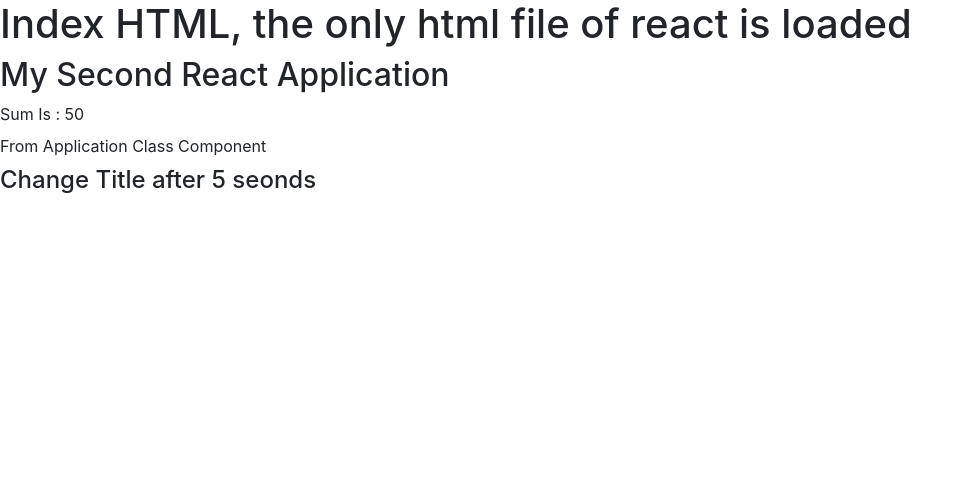
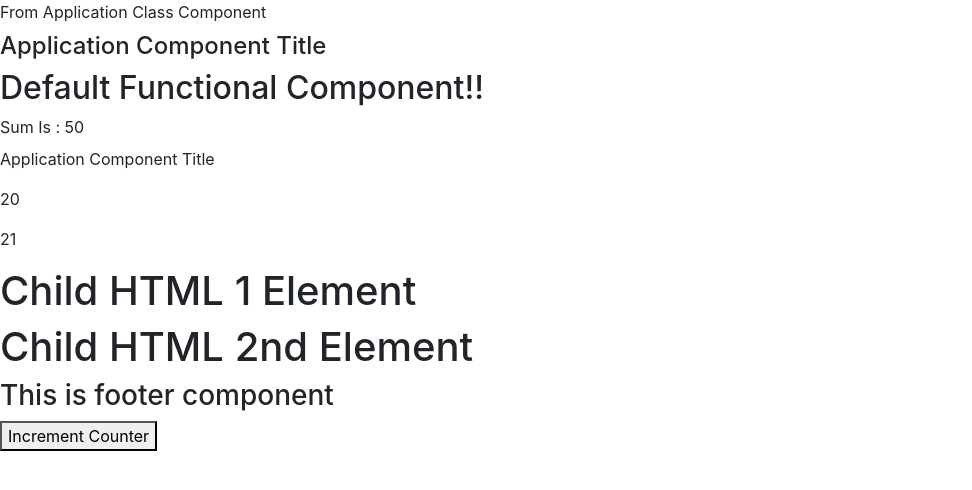
Before and after one commit to MishraAshish/MERNStack14, a React app in the folder reactapp/: page / in a window 1280 px wide. Shown: the whole page, without its empty margins (0-972 px from the left). Built offline with nearby package versions, Linux system fonts and the light colour scheme.

Commit message:
parent child data sharing

```diff
--- /dev/null
+++ b/reactapp/src/app/Common/DefaultComponent.js
@@ -0,0 +1,30 @@
+import React from "react";
+
+let DefaultApp = (props)=>{
+    let firstValue = 25;
+    let secondValue = 25;
+    let title = "Default Functional Component!!";
+
+    //props.counter = props.counter + 1; //props are immutable
+
+    let myCounter = props.counter + 1
+    return(
+        <>
+            <h2>{title}</h2>
+            <label>Sum Is : {firstValue+ secondValue}</label>
+            <p>{props.parentTitle}</p>
+            <p>{props.counter}</p>
+            <p>{myCounter}</p>
+
+            {props.children[0]}
+            {props.children[1]}
+            {props.children[2]}
+        </>
+    )
+}
+
+export default DefaultApp;
+
+
+//class component and functional component
+//sharing data between components
--- /dev/null
+++ b/reactapp/src/app/Common/FooterComponent.js
@@ -0,0 +1,20 @@
+import React from "react";
+
+let Footer = (props)=>{
+
+    return(
+        <>
+            <h3>This is footer component</h3>
+            {props.children&& props.children[0]}
+            {props.children&& props.children[1]}
+
+            <button onClick={()=>props.clickCounter(5)}>Increment Counter</button>
+        </>
+    )
+}
+
+export default Footer;
+
+
+//class component and functional component
+//sharing data between components
--- a/reactapp/src/app/app.js
+++ b/reactapp/src/app/app.js
@@ -1,46 +1,70 @@
 import React, { Component } from "react";
+import DefaultApp from "./Common/DefaultComponent";
+import Footer from "./Common/FooterComponent";
 
-export class ApplicationComponent extends Component{
+
+export default class ApplicationComponent extends Component{
 
     constructor(props){
         super();
+        //allows us to manipulate the virtual dom
         this.state = {
-            title : "Application Component Title"
+            title : "Application Component Title",
+            counter : 20
         }
-
-        //this.titleChange();
     }
 
-    titleChange = setInterval(() => {
+    // titleChange = setInterval(() => {
+    //     //this.setState({}) - callback api used to generate new state
+    //     this.setState({
+    //         //title : "Application Component Title"
+    //         title : "Change Title after 10 seconds"
+    //     })
+    //     console.log(this.state.title);
+    // }, 10000);//updating at every 10 seconds
+
+    //event handler
+    updateCounter = (counter)=>{
+        //alert("Alerted!!" + this.state.counter)
+
+        //setState : an api provided by react to pass the message to react that there is change in state jut re-render
+        //the new v-dom will be created and this happens in batch format
         this.setState({
-            title : "Change Title after 5 seonds"
+            counter : this.state.counter + counter
         })
-        console.log(this.state.title);
-    }, 5000);
 
-    //virtual dom of component
+
+        //this.state.counter++;
+
+        //this should be avoided
+        //this.forceUpdate(); //it skips the other life cycle methods of class component like : shouldComponent
+
+        //evt.preventDefault();//any default behaviour we must stop
+    }
+
+
+    //virtual dom of component // 1 - state  ==>  2 - state
     render(){
+        console.log("Render component")
         return(
             <div>
                 <label>From Application Class Component</label>
                 <h4>{this.state.title}</h4>
+
+                <DefaultApp parentTitle={this.state.title} counter={this.state.counter}>
+                    <h1>Child HTML 1 Element</h1>
+                    <h1>Child HTML 2nd Element</h1>
+                    {/* <Footer/> */}
+                </DefaultApp>
+                {/* <Footer>
+                    <h1>Child HTML 1 Element</h1>
+                    <h1>Child HTML 2nd Element</h1>
+                </Footer> */}
+
+                {/* <button onClick={this.updateCounter}>Increment Counter</button> */}
+
+                <Footer clickCounter={this.updateCounter} counter={this.state.counter}/>
             </div>
         )
     }
-
 }
-
-
-let DefaultApp = ()=>{
-    let firstValue = 25;
-    let secondValue = 25;
-    let title = "My Second React Application";
-    return(
-        <>
-            <h2>{title}</h2>
-            <label>Sum Is : {firstValue+ secondValue}</label>
-        </>
-    )
-}
-
-export default DefaultApp;
--- a/reactapp/src/index.html
+++ b/reactapp/src/index.html
@@ -8,7 +8,7 @@
     <title>Shopping Cart App</title>
 </head>
 <body>
-    <h1> Index HTML, the only html file of react is loaded </h1>
+    <!-- <h1> Index HTML, the only html file of react is loaded </h1> -->
     <div id="root">Root Element</div>
 </body>
     <script src="/index.bundle.js" ></script>
--- a/reactapp/src/index.js
+++ b/reactapp/src/index.js
@@ -3,14 +3,11 @@
 import React from "react"; // default import
 import * as ReactDOM from "react-dom/client"; // importing all modules
 
-import DefaultApp, { ApplicationComponent } from "./app/app";//react application
+import ApplicationComponent from "./app/app";//react application
 
 //creating root of the react application where we can load the react app
 const root = ReactDOM.createRoot(document.getElementById("root"));
 
 root.render(
-    <>
-        <DefaultApp/>
-        <ApplicationComponent/>
-    </>
+    <ApplicationComponent/>
 )
```
Also changed, not shown: reactapp/dist/index.html.
